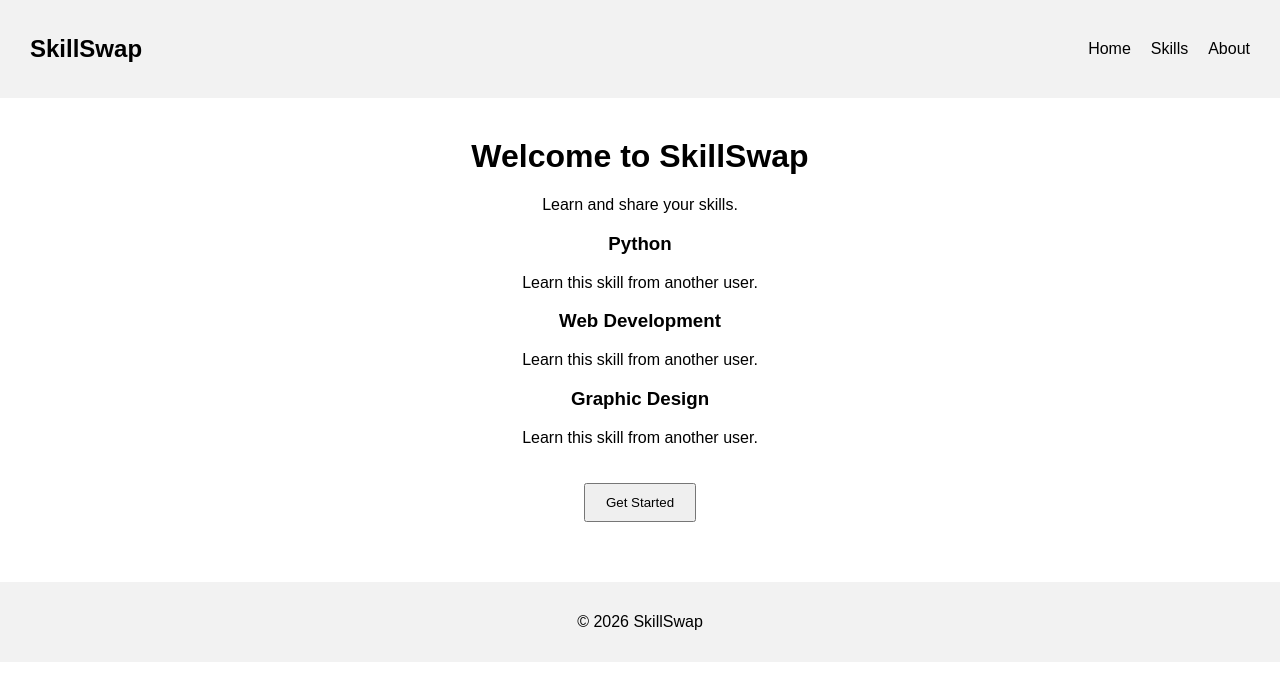
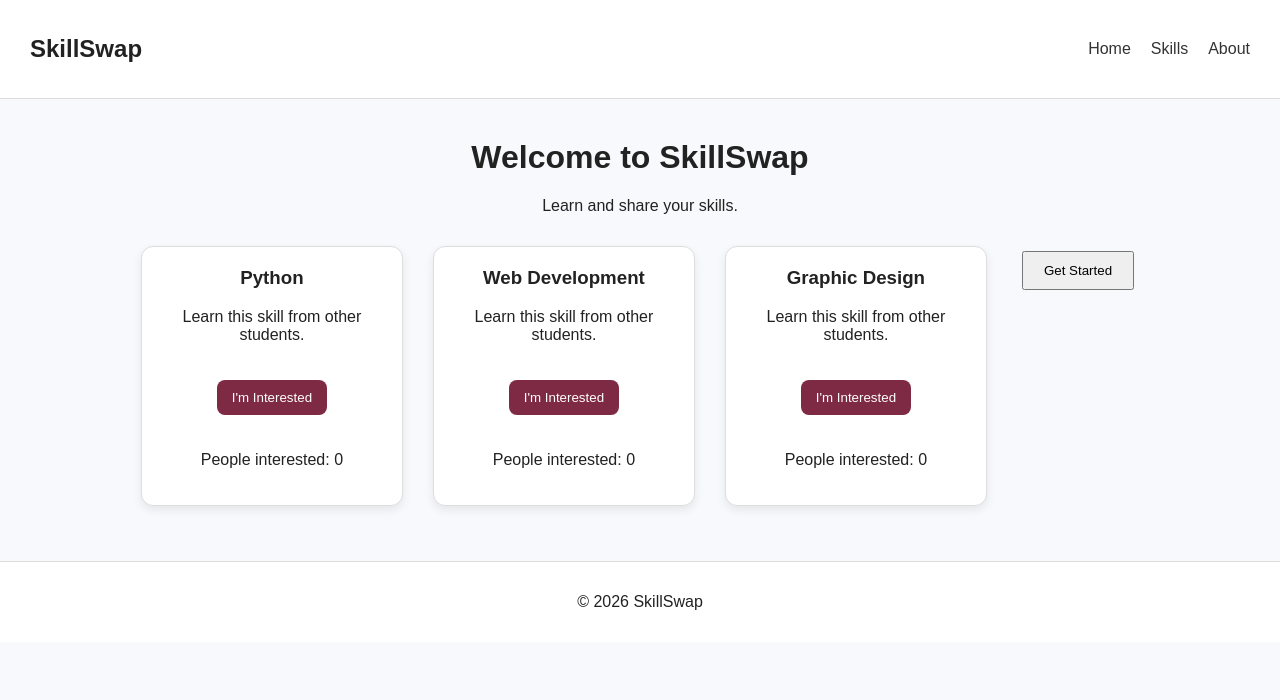
Before and after one commit to rishuu186/skillswap, a React (Vite) app in the folder skillswap/: page / in a window 1280 px wide. Shown: the top 700 px of the page. Built offline with nearby package versions, Linux system fonts and the light colour scheme.

Commit message:
Added useState Skill interest

```diff
--- a/skillswap/src/components/SkillCard.jsx
+++ b/skillswap/src/components/SkillCard.jsx
@@ -1,8 +1,30 @@
+import { useState } from "react";
+
 function SkillCard(props) {
+  const [interested, setInterested] = useState(false);
+  const [count, setCount] = useState(0);
+
+  function handleInterest() {
+    if (interested) {
+      setInterested(false);
+      setCount(count - 1);
+    } else {
+      setInterested(true);
+      setCount(count + 1);
+    }
+  }
+
   return (
-    <div>
+    <div className="skill-card">
       <h3>{props.skill}</h3>
-      <p>Learn this skill from another user.</p>
+
+      <p>Learn this skill from other students.</p>
+
+      <button onClick={handleInterest}>
+        {interested ? "✓ Interested" : "I'm Interested"}
+      </button>
+
+      <p>People interested: {count}</p>
     </div>
   );
 }
--- a/skillswap/src/index.css
+++ b/skillswap/src/index.css
@@ -1,6 +1,8 @@
 body {
   margin: 0;
   font-family: Arial, sans-serif;
+  background-color: #f8f9fc;
+  color: #222;
 }
 
 nav {
@@ -8,13 +10,14 @@ nav {
   justify-content: space-between;
   align-items: center;
   padding: 15px 30px;
-  background-color: #f2f2f2;
+  background-color: #ffffff;
+  border-bottom: 1px solid #ddd;
 }
 
 nav a {
   margin-left: 20px;
   text-decoration: none;
-  color: black;
+  color: #333;
 }
 
 div {
@@ -23,6 +26,35 @@ div {
 
 h1 {
   margin-top: 40px;
+}
+
+.skill-card {
+  display: inline-block;
+  width: 220px;
+  margin: 15px;
+  padding: 20px;
+  background-color: white;
+  border: 1px solid #ddd;
+  border-radius: 12px;
+  box-shadow: 0 4px 10px rgba(0, 0, 0, 0.08);
+  vertical-align: top;
+}
+
+.skill-card h3 {
+  margin-top: 0;
+}
+
+.skill-card button {
+  padding: 10px 15px;
+  border: none;
+  border-radius: 8px;
+  background-color: #7f2a45;
+  color: white;
+  cursor: pointer;
+}
+
+.skill-card button:hover {
+  opacity: 0.85;
 }
 
 button {
@@ -34,5 +66,6 @@ button {
 footer {
   margin-top: 40px;
   padding: 15px;
-  background-color: #f2f2f2;
+  background-color: #ffffff;
+  border-top: 1px solid #ddd;
 }
```
